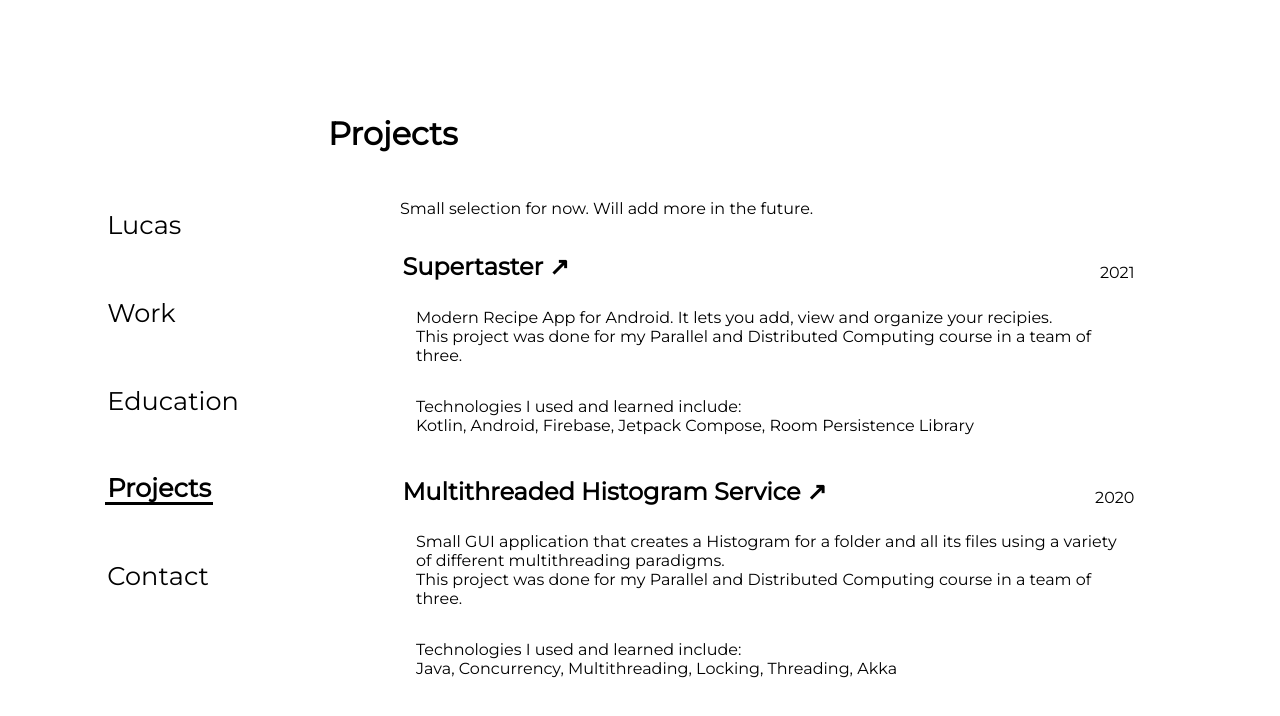
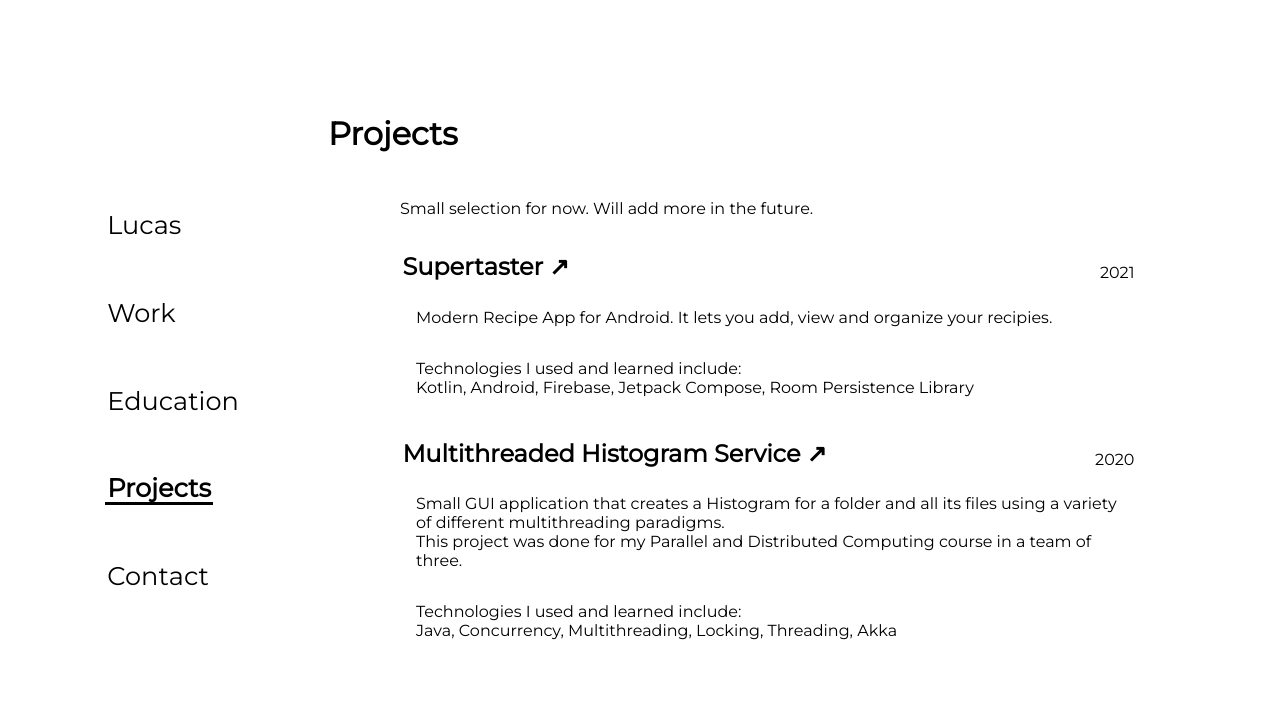
Before and after one commit to lucas-carvajal/website, a SvelteKit app: page /projects in a window 1280 px wide. Shown: the top 716 px of the page. Built offline with nearby package versions, Linux system fonts and the light colour scheme.

Commit message:
fix errors

```diff
--- a/src/routes/projects/content.ts
+++ b/src/routes/projects/content.ts
@@ -3,8 +3,7 @@ export const projects = [
         name: "Supertaster",
         link: "https://github.com/lucas-carvajal/Supertaster",
         year: "2021",
-        description: "Modern Recipe App for Android. It lets you add, view and organize your recipies. <br>" +
-            "This project was done for my Parallel and Distributed Computing course in a team of three.",
+        description: "Modern Recipe App for Android. It lets you add, view and organize your recipies.",
         technologies: "Kotlin, Android, Firebase, Jetpack Compose, Room Persistence Library"
     },
     {
--- a/src/routes/work/content.ts
+++ b/src/routes/work/content.ts
@@ -5,7 +5,7 @@ export const workActivities = [
         title: "Intern and Working Student",
         dates: "May 2022 - Now",
         description: "Tasks Included: <br> " +
-            "- Designed and Implemented the Backend for the Discovery Engine, showing clients related stocks on the stock details page <br> " +
+            "- Designed and Implemented the Backend for the Discovery Engine, showing clients related stocks on the stock details page <br> <br> " +
             // "- Designed and Implemented the Backend for the Transaction Export, giving clients the opportunity to download all their transactions in CSV format <br> <br>" +
             "Technologies Used Include: Kotlin, Spring Boot, AWS, Lambda, DynamoDB, SQS, GraphQL, Terraform"
 
```
